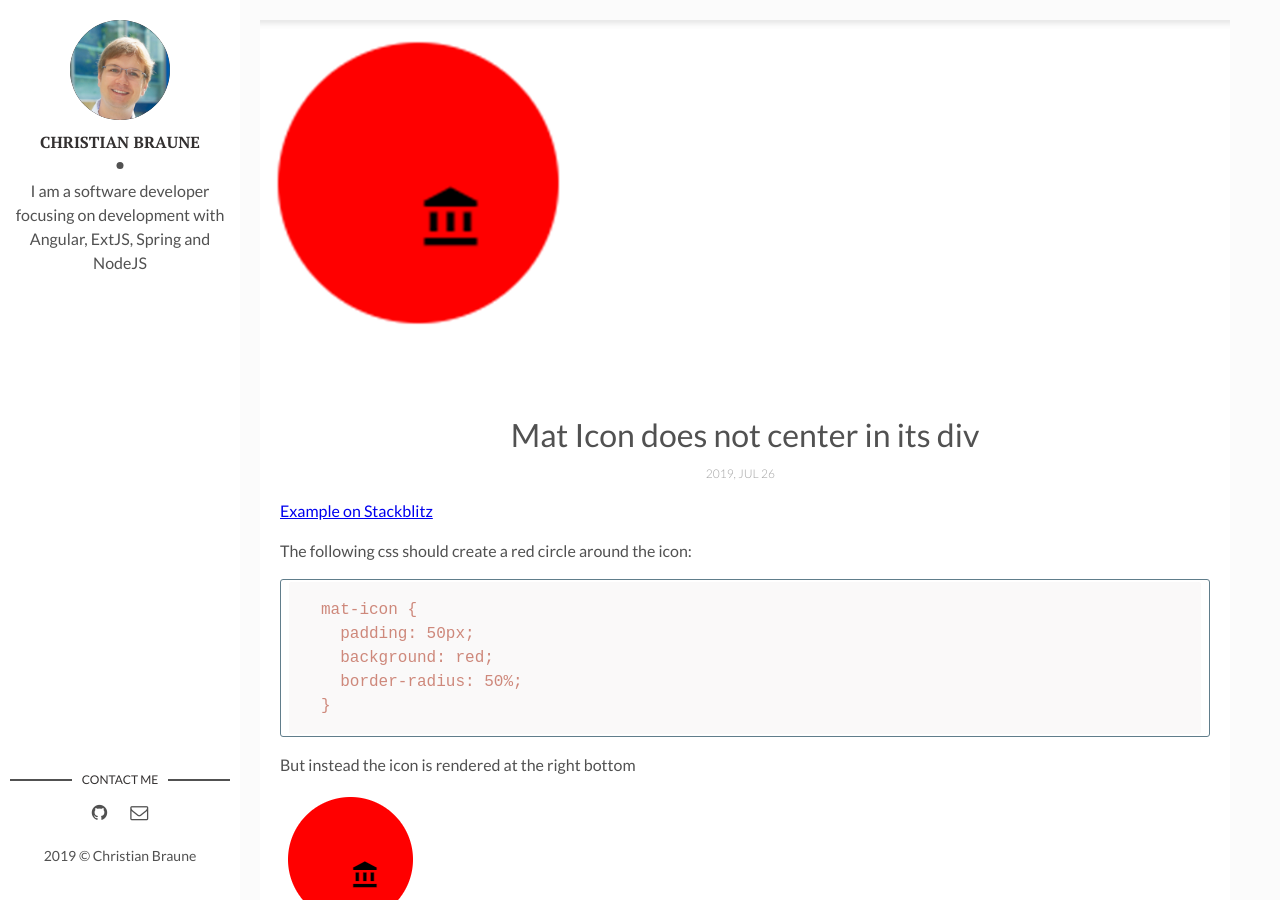
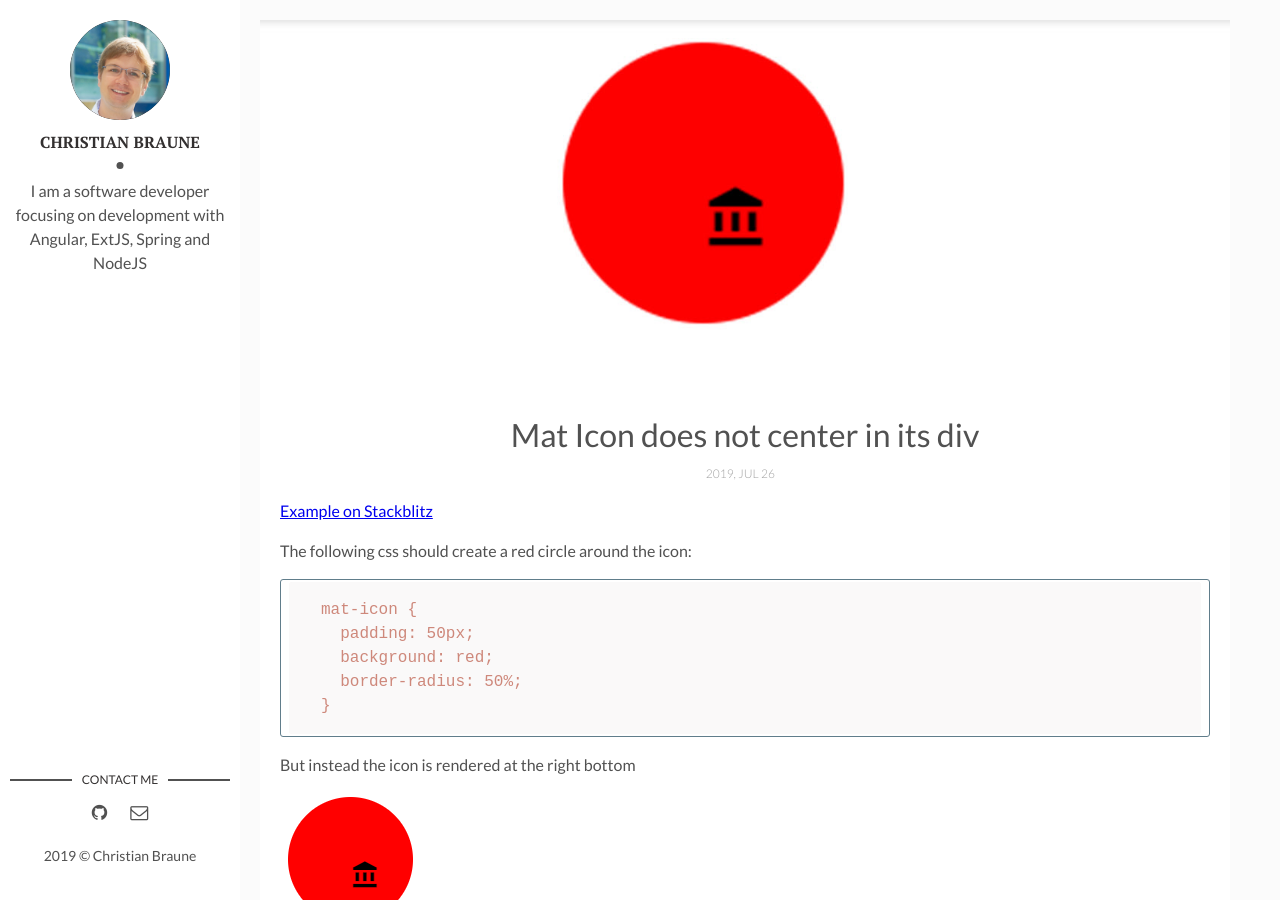
Before and after one commit to mavento/mavento.github.io, a Jekyll site: the page built from _posts/2019-07-26-mat-icon-center-div.markdown, in a window 1280 px wide and 900 px high. Built offline with Jekyll 4.4.1, drawn with Linux system fonts in a browser that asks for light colours.

Commit message:
Mat Icon does not center in its div - switch image

```diff
--- a/_posts/2019-07-26-mat-icon-center-div.markdown
+++ b/_posts/2019-07-26-mat-icon-center-div.markdown
@@ -3,7 +3,7 @@ layout: post
 title: Mat Icon does not center in its div
 date: 2019-07-26 16:52:20 +0300
 description: Mat Icon does not center in its div
-img: mat-icon-not-centered.png
+img: mat-icon-not-centered.jpg
 fig-caption: # Add figcaption (optional)
 tags: [Angular]
 ---
```
Also changed, not shown: assets/img/mat-icon-not-centered.jpg (added), assets/img/mat-icon-not-centered.png (deleted).
